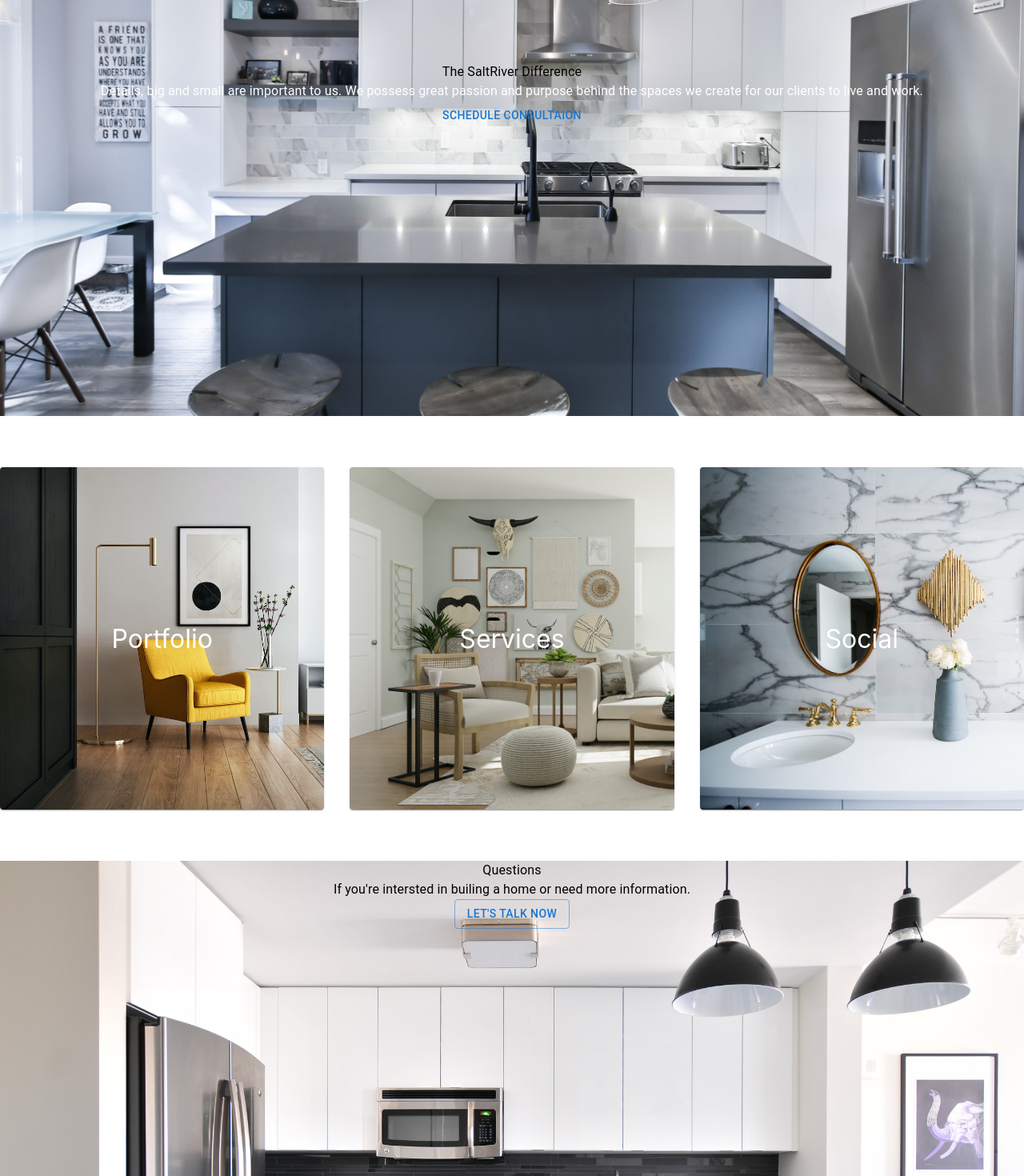
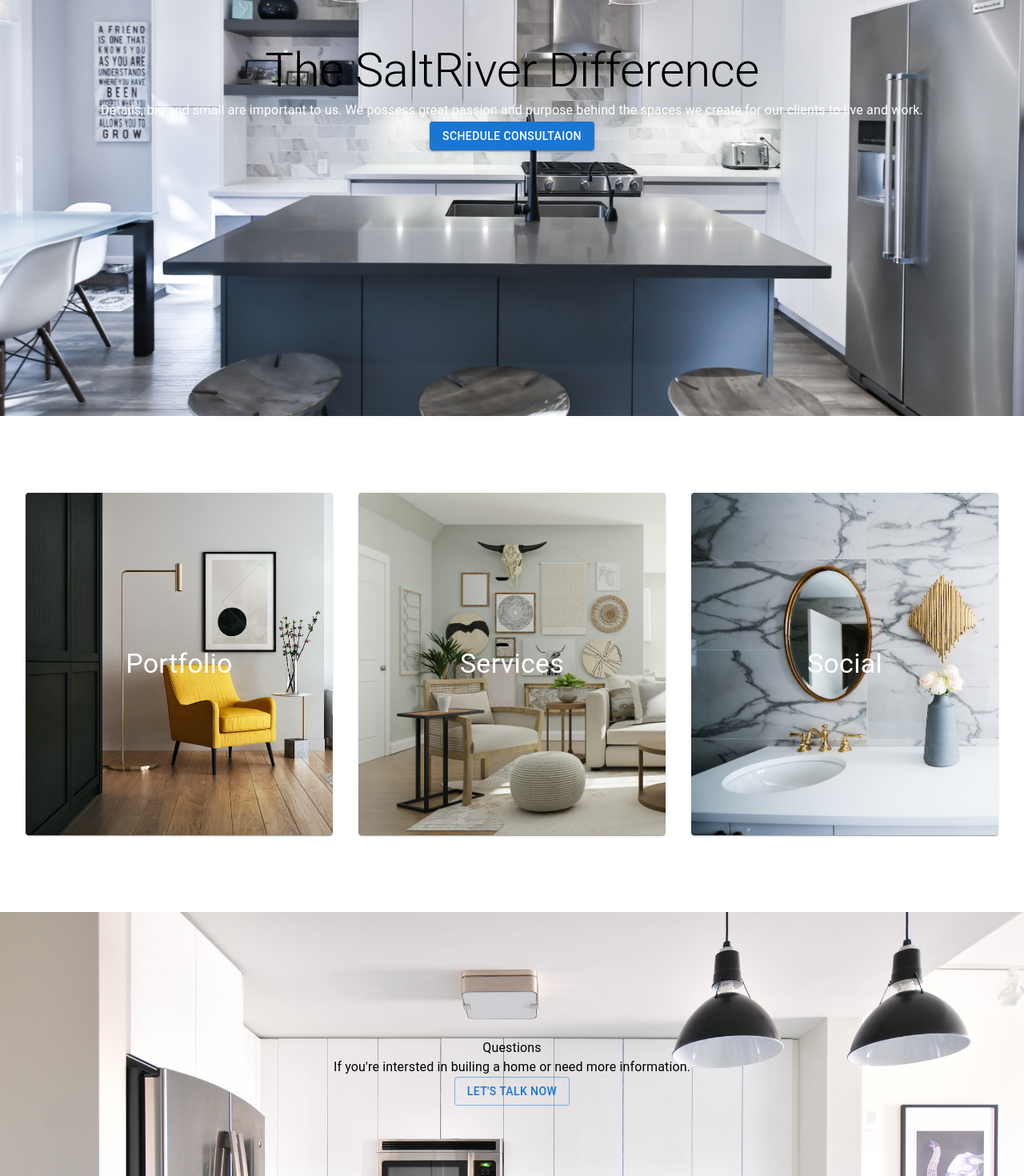
Before and after one commit to Mjthunder88/salt-river, a React (Create React App) app: page / in a window 1280 px wide. Shown: the part 280-1750 px from the top of the page at 80% size. Built offline with nearby package versions, Linux system fonts and the light colour scheme.

Commit message:
added more styling but need to fix text that is hard to read

```diff
--- a/src/components/SubHomeContent/Question.jsx
+++ b/src/components/SubHomeContent/Question.jsx
@@ -12,7 +12,10 @@ const Question = () => {
         minHeight: "50vh",
         width: "100%",
         position: "sticky",
-        overflowY: 'auto'
+        overflowY: 'auto',
+        display: 'flex',
+        justifyContent: 'center',
+        alignItems: 'center'
       }}
     >
       <Stack justifyContent={"center"} alignItems={"center"}>
--- a/src/screens/HomeScreen.jsx
+++ b/src/screens/HomeScreen.jsx
@@ -1,6 +1,6 @@
 import React from "react";
 
-import { Container, Typography, Stack, Button, Paper } from "@mui/material";
+import { Container, Typography, Stack, Button, Paper, Box } from "@mui/material";
 import bannerMain from "../Assets/Background-photos/banner.jpg";
 import miniPhoto1 from "../Assets/mini-photos/mini-photo-1.jpg";
 import miniPhoto2 from "../Assets/mini-photos/mini-photo-2.jpg";
@@ -11,13 +11,14 @@ import Question from "../components/SubHomeContent/Question";
 const paperStyles = {
   width: 300,
   height: 300,
-  padding: "2em",
+  padding: {sm: '1em', md: '1em', lg: '2em'},
   display: "flex",
   justifyContent: "center",
   alignItems: "center",
-  margin: "2em 0",
+  margin: '2em 0',
   fontSize: "2em",
   color: "white",
+  flex: {sm: 'calc(70% - 300px)', md: 'calc(70% - 300px)', lg: 'calc(20% - 300px)', xl: 'calc(30% - 300px)'}
 };
 
 const HomeScreen = () => {
@@ -37,15 +38,15 @@ const HomeScreen = () => {
           flexDirection={"column"}
           sx={{ height: "100%" }}
         >
-          <Typography varient="h1" component="h1">
+          <Typography variant="h2" component="h1">
             The SaltRiver Difference
           </Typography>
-          <Typography varient="subtitle1" color={"white"}>
+          <Typography variant="subtitle1" color={"white"}>
             Details, big and small are important to us. We possess great passion
             and purpose behind the spaces we create for our clients to live and
             work.
           </Typography>
-          <Button varient="contained">Schedule Consultaion</Button>
+          <Button variant="contained">Schedule Consultaion</Button>
         </Stack>
       </Container>
       <Stack
@@ -53,14 +54,19 @@ const HomeScreen = () => {
         alignItems={"center"}
         flexDirection={"row"}
         columnGap={"2em"}
+        flexWrap={"wrap"}
+        padding={{sm: '2em', xl: '2em'}}
       >
         <Paper
           sx={[
             paperStyles,
             { background: `url(${miniPhoto1})`, backgroundSize: "cover" },
           ]}
+          sm
         >
-          Portfolio
+          <Box>
+          <Typography variant="h4">Portfolio</Typography>
+          </Box>
         </Paper>
         <Paper
           sx={[
@@ -68,7 +74,7 @@ const HomeScreen = () => {
             { background: `url(${miniPhoto2}) `, backgroundSize: "cover" },
           ]}
         >
-          Services
+          <Typography variant="h4">Services</Typography>
         </Paper>
         <Paper
           sx={[
@@ -76,7 +82,7 @@ const HomeScreen = () => {
             { background: `url(${miniPhoto3})`, backgroundSize: "cover" },
           ]}
         >
-          Social
+          <Typography variant="h4">Social</Typography>
         </Paper>
       </Stack>
       <Question />
```
